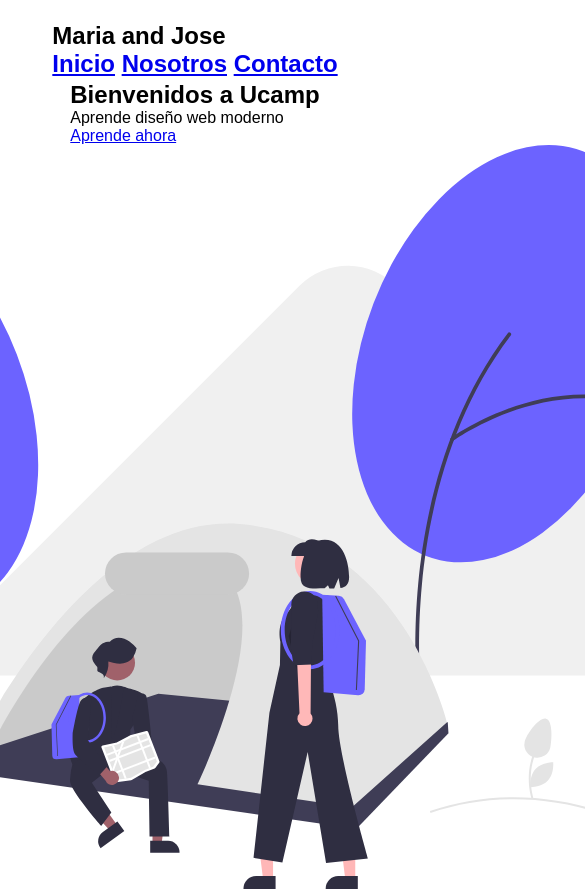
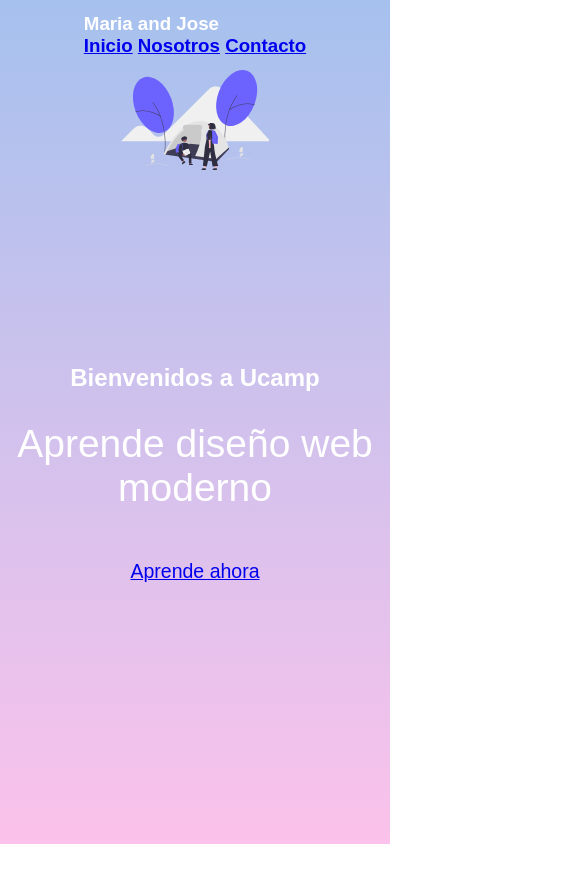
Before and after one commit to U-Camp/reto4jm, a plain HTML site: page index.html in a window 390 px wide. Shown: the top 893 px of the page, 585 px wide, since content can reach past the window. After the commit the page ends 844 px from the top, so only its background shows below. Drawn offline with Linux system fonts and the light colour scheme.

Commit message:
Versión previa a sesión del 9 de octubre

```diff
--- a/index.html
+++ b/index.html
@@ -9,13 +9,10 @@
     <link rel="shortcut icon"href="./img.html"/>
    </head>
 
-
 <body>
     <header>
-
-
     <nav class="nav_custom">
-    <sevtion class="nav_container">
+    <section class="nav_container">
      <h1>Maria and Jose</>
          <div>
      <a href="#" class="nav_link">Inicio</a>
@@ -25,20 +22,14 @@
      </div>
         </section>
         </nav>
-
-
-<section class="header_main container">
- <div class="header_text">
-     <h1 class="header_title">Bienvenidos a Ucamp</h1>
-                            <p Class="header_p">Aprende diseño web moderno</p>
-     <a href="#" class="btn"> Aprende ahora</a>
-    </div>
-    <figure class="header_picture">
-    <img  src="img.html/undraw_Outdoor_adventure_re_j3b7.svg" class="header_img">
-    </figure>
- </section>
     </header>
-
+    <section class="header_main_container">
+        <div class="header_text">
+            <h1 class="header_title">Bienvenidos a Ucamp</h1>
+                                   <p Class="header_p">Aprende diseño web moderno</p>
+            <p class="btn"><a href="#" class="btn"> Aprende ahora</a></p>
+           </div>
+           <div class="background"></div>
 
 
 </body>
--- a/style.css
+++ b/style.css
@@ -1,5 +1,3 @@
-
-
 *{
     margin: 0;
     padding: 0;
@@ -7,12 +5,13 @@
 
 }
 body{
-    font-family:Arial, Helvetica, sans-serif;}
-   background-color: #f2f2f2;
+    font-family:Arial, Helvetica, sans-serif;
+background-image: linear-gradient(to top, #fbc2eb 0%, #a6c1ee 100%);
+background-repeat: no-repeat;
 }
 .nav_custom{
-    background-color: #143d64;
-    color: #fff;
+    background-color: inherit;
+    color:black;
     height: 70px;
 }
 .nav_container{
@@ -21,13 +20,14 @@ body{
     justify-content: space-between;
     align-items: center;
     height: 100%;
+    color:black;
 }
 .nav_links{
     text-decoration: none;
     color: #fff;
     margin-left: 10px;
 }
-.header_main{
+.header_main_container{
     display: flex;
     flex-direction: row;
     justify-content: space-between;
@@ -35,36 +35,93 @@ body{
     height: calc(100vh  - 70px);
 }
 
+.header_title {
+    text-align: center;
+}
 
+.header_p {
+    text-align: center;
+}
 
+.btn {
+    text-align: center;
+height: 40px;
+}
 
+.background {
+    width: 100%;
+    height: 400px;
+    position: absolute;
+    top:0;
+    right: 0;
+    background-image:url(./img.html/undraw_Outdoor_adventure_re_j3b7.svg);
+    background-repeat: no-repeat;
+    background-position:center;
+    background-size:contain;
+}
 
-
-
-
-
-
-
-
-
+@media print {
+    .header_title {
+      text-align: right;
+      background-color: none;
+    }
+  }
 
 @media screen and (max-width:800px){
 
-
     .nav_custom{
-        height: 100px;
+        height: 70px;
+        color:#fff;
 
     }
  .nav_container{
         flex-direction: column;
         justify-content: space-around;
+        background-color: inherit;
+        color:#fff
     }
-    .header_main{
+    .header_main_container {
 
         flex-direction: column;
         justify-content: center;
         align-items: center;
+        position: relative;
     }
 
+    .background{
+        width: 100%;
+        height: 100px;
+        position:absolute;
+        top:0;
+        right: 0;
+        background-position:center;
+        background-size:contain;
 
+    }
+    .header_title{
+        background-image: inherit
+        font-size: 10vw;
+        padding-top: 50px;
+        padding-bottom: 30px;
+        position: relative;
+        height: 100%vh;
+        color:#fff
+
+    }
+
+    .header_p{
+        background-color:inherit;
+        font-size: 10vw;
+        position: relative;
+        height: 100%vh;
+        color:#fff
+    }
+
+    .btn{
+        background-color: inherit;
+        font-size: 5vw;
+        position: relative;
+        margin-top: 50px;
+
+    }
 }
```
